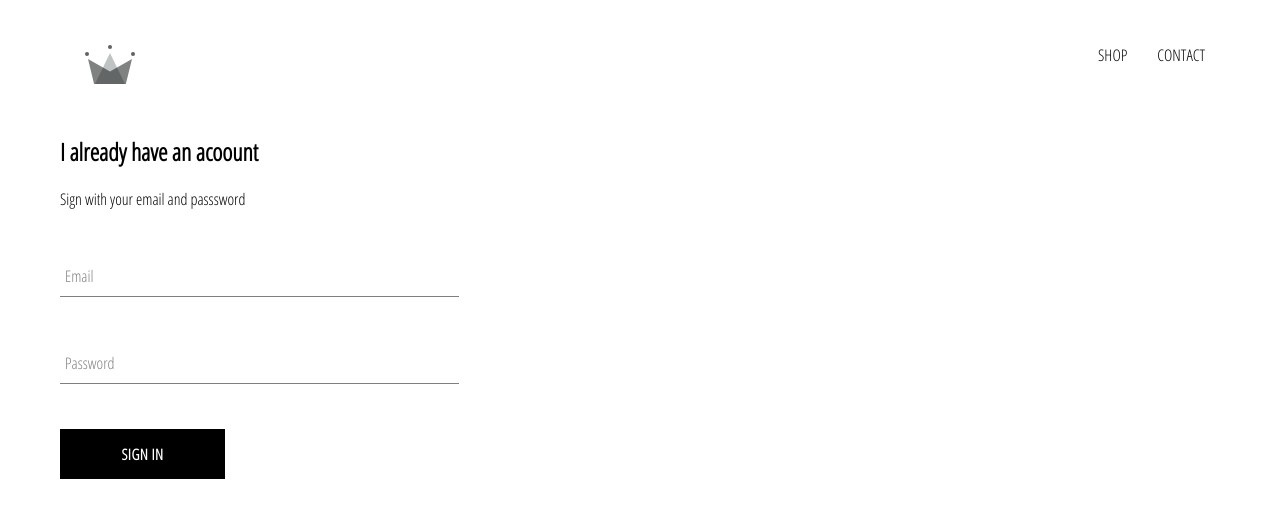
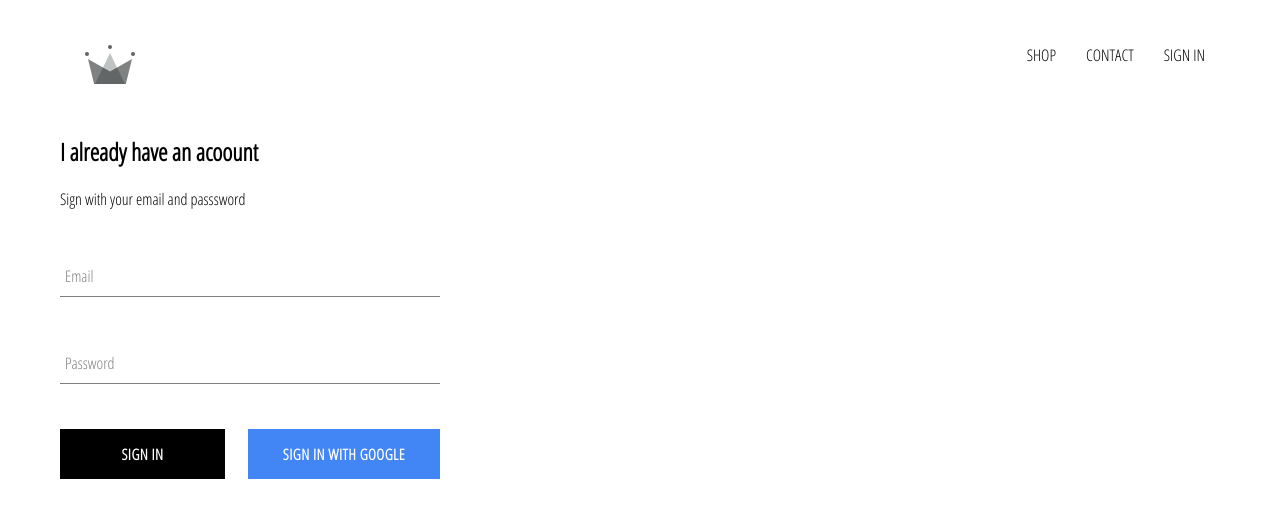
Before and after one commit to akagrawat/Storeella-React-ShoppingCart, a React (Create React App) app: page /signin in a window 1280 px wide. Shown: the top 518 px of the page. Built offline with nearby package versions, Linux system fonts and the light colour scheme; no server answers.

Commit message:
integrated firebase,sign in using google, store userdata in firestore, and save data in app
Signed-off-by: Ashish Agrawat <akagrawat@gmail.com>

```diff
--- a/package.json
+++ b/package.json
@@ -6,6 +6,7 @@
     "@testing-library/jest-dom": "4.2.4",
     "@testing-library/react": "9.5.0",
     "@testing-library/user-event": "7.2.1",
+    "firebase": "^7.13.2",
     "node-sass": "^4.13.1",
     "npm": "5.6.0",
     "react": "16.13.1",
--- a/src/App.css
+++ b/src/App.css
@@ -7,3 +7,7 @@ a {
     text-decoration: none;
     color: black;
 }
+
+* {
+    box-sizing: border-box;
+}
--- a/src/App.js
+++ b/src/App.js
@@ -1,23 +1,52 @@
 import React from 'react';
 import HomePage from './pages/homepage/homepage.component';
 import './App.css';
-import { Route, Switch, } from 'react-router-dom';
+import { Route, Switch } from 'react-router-dom';
 import ShopPage from './pages/shop/shop.component';
 import Header from './components/header/header.component';
 import SignInAndSignUp from './pages/sign-in-and-sign-up/sign-in-and-sign-up.component';
+import { auth, createUserProfileDocument } from './firebase/firebase.utils'
 
+class App extends React.Component {
+  constructor() {
+    super();
+    this.state = {
+      currentUser: null
+    }
+  }
 
-function App() {
+  unSubscribedFromAuth = null;
+
+  componentDidMount() {
+    this.unSubscribedFromAuth = auth.onAuthStateChanged(async userAuth => {
+      if (userAuth) {
+        const userRef = await createUserProfileDocument(userAuth);
+        userRef.onSnapshot(snapShot => {
+          this.setState({
+            currentUser: { id: snapShot.id, ...snapShot.data() }
+          }, () => { console.log(this.state) });
+        });
+
+      }
+      this.setState({ currentUser: userAuth })
+    });
+  }
+
+  componentWillUnmount() {
+    this.unSubscribedFromAuth();
+  }
+  render() {
     return (
       <div className="App">
-      <Header />
+        <Header currentUser={this.state.currentUser} />
         <Switch>
           <Route exact path="/" component={HomePage} />
           <Route exact path="/shop" component={ShopPage} />
           <Route exact path="/signin" component={SignInAndSignUp} />
         </Switch>
       </div>
-  );
+    )
+  }
 }
 
 export default App;
--- a/src/components/custom-button/custom-button.component.jsx
+++ b/src/components/custom-button/custom-button.component.jsx
@@ -1,10 +1,10 @@
 import React from 'react';
 import './custom-button.style.scss';
 
-const CustomButton = ({ children, ...otherProps }) => {
+const CustomButton = ({ children, isGoogleSignIn, ...otherProps }) => {
 
     return (
-        <button className="custom-button" {...otherProps}>
+        <button className={`${isGoogleSignIn ? 'google-sign-in' : ''} custom-button`} {...otherProps}>
             {children}
         </button>
     )
--- a/src/components/custom-button/custom-button.style.scss
+++ b/src/components/custom-button/custom-button.style.scss
@@ -19,4 +19,12 @@
       color: black;
       border: 1px solid black;
     }
+    &.google-sign-in {
+        background-color: #4285f4;
+        color: white;
+        &.hover {
+            background-color: #357ae8;
+            border: none;
+        }
+    }
   }
--- a/src/components/header/header.component.jsx
+++ b/src/components/header/header.component.jsx
@@ -2,7 +2,8 @@ import React from 'react';
 import { Link } from 'react-router-dom';
 import { ReactComponent as Logo } from '../../assets/crown.svg';
 import './header.style.scss';
-const Header = () => {
+import firebase from '../../firebase/firebase.utils'
+const Header = ({ currentUser }) => {
     return (
         <div className="header">
             <Link className="logo-container" to="/">
@@ -15,6 +16,12 @@ const Header = () => {
                 <Link className="option" to="/shop">
                     CONTACT
                 </Link>
+                {
+                    currentUser ?
+                        <div className="option" onClick={() => firebase.auth().signOut()}>SIGN OUT </div>
+                        :
+                        <Link className="option" to="/signin">SIGN IN</Link>
+                }
             </div>
         </div>
     )
--- a/src/components/header/header.style.scss
+++ b/src/components/header/header.style.scss
@@ -20,6 +20,7 @@
 
     .option {
       padding: 10px 15px;
+      cursor: pointer;
     }
   }
 }
--- a/src/components/sign-in/sign-in.component.jsx
+++ b/src/components/sign-in/sign-in.component.jsx
@@ -2,7 +2,7 @@ import React, { useState } from 'react';
 import FormInput from '../../components/form-input/form-input.component';
 import CustomButton from '../../components/custom-button/custom-button.component';
 import './sign-in.style.scss';
-
+import { signInWithGoogle } from '../../firebase/firebase.utils';
 
 const SinIn = () => {
     const [email, setEmail] = useState('');
@@ -37,8 +37,11 @@ const SinIn = () => {
             <form onSubmit={handleSubmit}>
                 <FormInput type="email" onChange={handleChange} name="email" value={email} label="Email" required />
 
-                <FormInput type="password" onChange={handleChange} name="password" value={password} label="Password" required />
-                <CustomButton type="submit" > Sign In </CustomButton>
+                <FormInput type="password" onChange={handleChange} name="pssword" value={password} label="Password" required />
+                <div className="buttons">
+                    <CustomButton type="submit" > Sign In </CustomButton>
+                    <CustomButton onClick={signInWithGoogle} isGoogleSignIn> Sign In with google </CustomButton>
+                </div>
             </form>
         </div>
     )
--- a/src/components/sign-in/sign-in.style.scss
+++ b/src/components/sign-in/sign-in.style.scss
@@ -1,9 +1,14 @@
 .sign-in {
-    width: 30vw;
+    width: 380px;
     display: flex;
     flex-direction: column;
 
     .title{
         margin: 10px 0;
     }
+
+    .buttons {
+        display: flex;
+        justify-content: space-between;
+    }
 }
--- /dev/null
+++ b/src/firebase/firebase.utils.js
@@ -0,0 +1,48 @@
+import firebase from 'firebase/app';
+import 'firebase/firestore';
+import 'firebase/auth';
+
+const config = {
+    apiKey: "AIzaSyAd2u6Ruypcawjcx3zA_fUQlyVX6ciL-4M",
+    authDomain: "storeella-react.firebaseapp.com",
+    databaseURL: "https://storeella-react.firebaseio.com",
+    projectId: "storeella-react",
+    storageBucket: "storeella-react.appspot.com",
+    messagingSenderId: "367159462489",
+    appId: "1:367159462489:web:65ad65e44544f558acbf48",
+    measurementId: "G-Q9EXBQJ6P6"
+};
+
+export const createUserProfileDocument = async (userAuth, additionalData) => {
+    if (!userAuth) return;
+
+    const userRef = firestore.doc(`users/${userAuth.uid}`);
+    const snapShot = await userRef.get();
+    if (!snapShot.exists) {
+        const { displayName, email } = userAuth;
+        const createdAt = new Date();
+
+        try {
+            await userRef.set({
+                displayName,
+                email,
+                createdAt,
+                ...additionalData
+            })
+        } catch (error) {
+            console.log('error creating user', error);
+        }
+    }
+
+    return userRef;
+}
+firebase.initializeApp(config);
+
+export const auth = firebase.auth();
+export const firestore = firebase.firestore();
+
+const provider = new firebase.auth.GoogleAuthProvider();
+provider.addScope('https://www.googleapis.com/auth/plus.login');
+export const signInWithGoogle = () => auth.signInWithPopup(provider);
+
+export default firebase;
```
Lines whose indentation alone changed are shown as unchanged.
